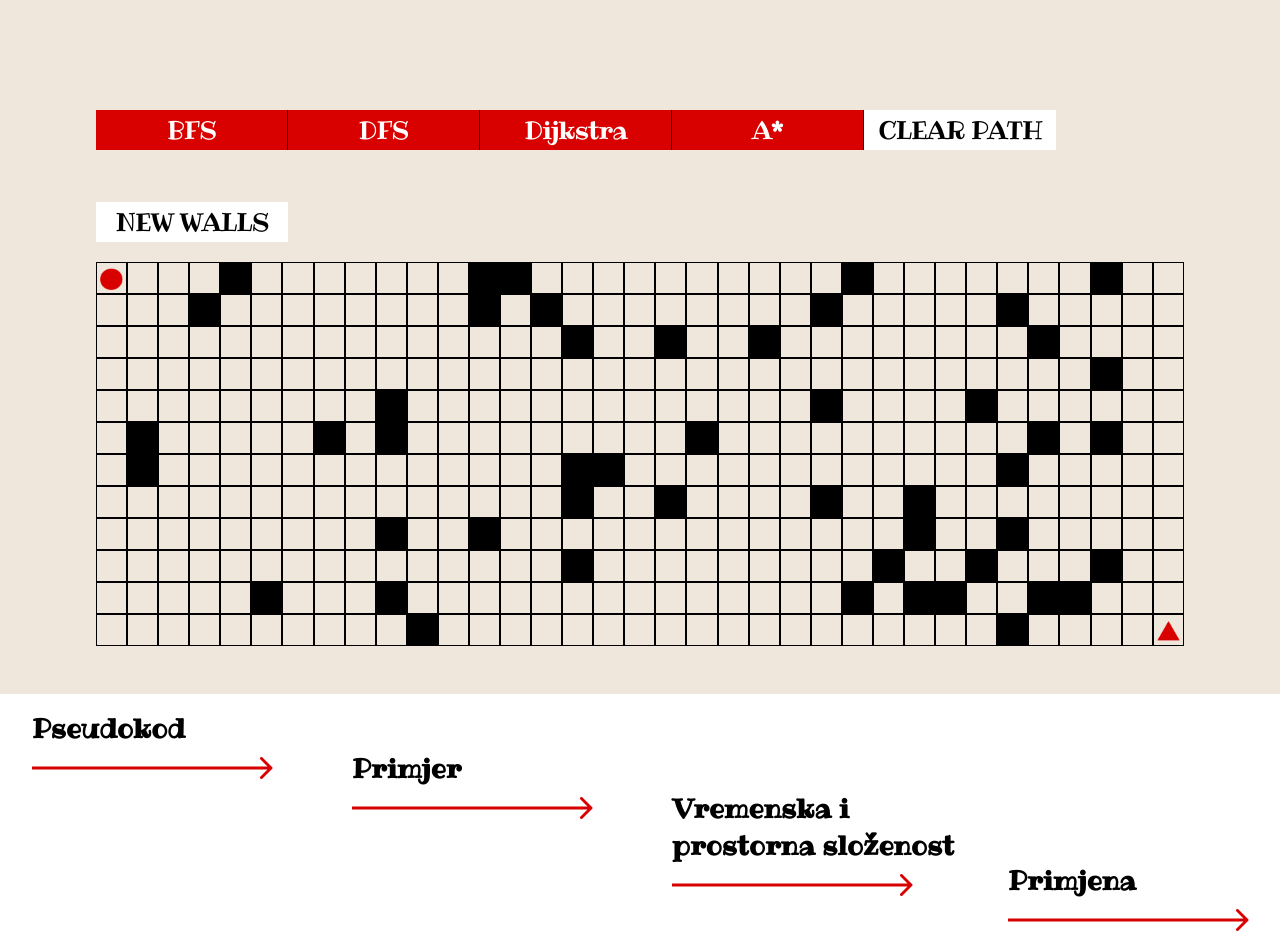
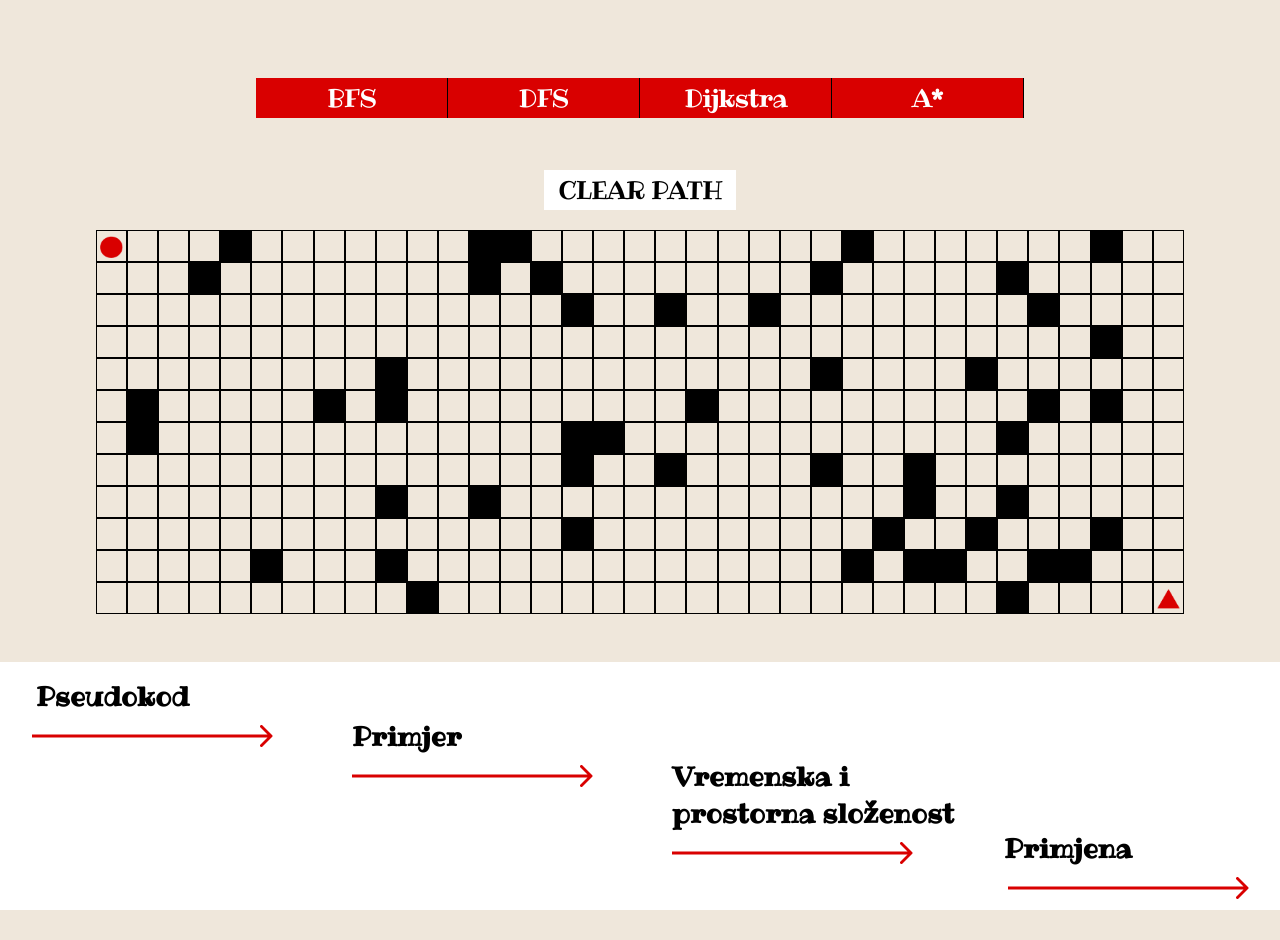
Before and after one commit to j-grgur-hci/PathVisualizer-vol2, a React (Create React App) app: page / in a window 1280 px wide. Shown: the part 300-1240 px from the top of the page. Built offline with nearby package versions, Linux system fonts and the light colour scheme.

Commit message:
Added hover effect to navigation, fixed main navbar position

```diff
--- a/package.json
+++ b/package.json
@@ -12,7 +12,9 @@
     "@testing-library/user-event": "^12.8.3",
     "bootstrap": "^5.1.3",
     "react": "^17.0.2",
+    "react-bootstrap": "^2.3.1",
     "react-dom": "^17.0.2",
+    "react-router-hash-link": "^2.4.3",
     "react-scripts": "4.0.3",
     "web-vitals": "^1.1.1"
   },
--- a/src/Pseudokod.js
+++ b/src/Pseudokod.js
@@ -10,7 +10,7 @@ return(
         <img src={pseudoSlika} style={{marginLeft:'auto',marginRight:'auto',marginTop:'2rem',marginBottom:'4rem',display: 'block',width:'100%', }}/>
     <Grid container spacing={4} direction="row" >
         <Grid item xs={6} >
-                    <img src={okvir} style={{marginLeft:'2rem'}}/>
+                    <img src={okvir} style={{marginLeft:'2rem'}} alt='okvir za sliku pseudokoda'/>
                     </Grid>
         <Grid item xs={6}>
                     <h5>Rekurzija DFS algoritma se implementira uporabom stoga, pri čemu će svaki čvor grafa biti označen ako posjećen ili neposjećen. Implementacija može biti opisana na sljedeći način:
--- a/src/grid.js
+++ b/src/grid.js
@@ -5,6 +5,7 @@ import Astar from './algorithms/astar';
 import dijkstra from './algorithms/dijkstra';
 import dfs from './algorithms/dfs';
 import bfs from './algorithms/bfs';
+import {Grid} from '@mui/material';
 const rows=12;
 const cols=35;
 const NODE_START_ROW=0;
@@ -320,13 +321,19 @@ return(
     <div class='main' id='grid'>
         {/* <button type='button' class='button' onClick={clearWalls}>Clear walls</button> */}
         {/* <button type='button' class='button' onClick={clearBoard}>Clear board</button> */}
+         <Grid container spacing={0} direction="column" >
+        <Grid item xs={12} style={{maxWidth:'85%', margin:'auto',position:'relative'}}  >
         <button type='button' class='button' id='1' onClick={visualizePathBFS}>BFS</button>
         <button type='button' class='button' id='2' onClick={visualizePathDFS}>DFS</button>
         <button type='button' class='button' id='3' onClick={visualizePathDijkstra}>Dijkstra</button>
         <button type='button'class='button' id='4' onClick={visualizePathAstar} >A*</button>
+                    </Grid>
+        <Grid item xs={12}style={{maxWidth:'85%', margin:'auto',position:'relative'}} >
         {/* <button type='button' class='clear' onClick={clearPath} >Clear path</button> */}
-        <button type='button' class='clear' onClick={clearPath}>CLEAR PATH</button>
-        <button type='button' class='clear' onClick={clearPath}>NEW WALLS</button>
+        <button type='button' class='clear' onClick={clearPath} >CLEAR PATH</button>
+        {/* <button type='button' class='clear' onClick={clearPath}>NEW WALLS</button> */}
+        </Grid>
+        </Grid>
         {gridWithNode}
     </div>
 )
--- a/src/navigation.css
+++ b/src/navigation.css
@@ -13,3 +13,15 @@
     padding-bottom: 0rem;
     padding-top: 1rem;
 }
+
+.option {
+  box-shadow: inset 0 0 0 0 #D90000;
+  color: black;
+  margin: 0 -.25rem;
+  padding: 0 .25rem;
+  transition: color .3s ease-in-out, box-shadow .3s ease-in-out;
+}
+.option:hover {
+  box-shadow: inset 100px 0 0 0 #fa0202;
+  color: black;
+}
--- a/src/navigation.js
+++ b/src/navigation.js
@@ -1,5 +1,6 @@
 import React from 'react';
 import {Grid} from '@mui/material';
+import { HashLink } from 'react-router-hash-link';
 import './navigation.css'
 import Arrow from "./images/Arrow.png"
 
@@ -10,20 +11,20 @@ const Navigation =()=>{
 
                    <Grid container spacing={0} direction="row" >
                     <Grid item xs={3} >
-                                <h5 style={{margin:'0rem'}}>Pseudokod</h5>
+                                <h5 style={{margin:'0rem'}} class='option'> Pseudokod</h5>
+                                <img src={Arrow} alt='Arrow image'/>
+                    </Grid>
+                    <Grid item xs={3}>
+                                <h5 style={{marginBottom:'0rem', marginTop:'2.5rem'}} class='option' alt='Arrow image'>Primjer</h5>
                                 <img src={Arrow}/>
                     </Grid>
                     <Grid item xs={3}>
-                                <h5 style={{marginBottom:'0rem', marginTop:'2.5rem'}}>Primjer</h5>
+                                <h5 style={{marginBottom:'0rem', marginTop:'5rem'}} class='option' alt='Arrow image'>Vremenska i prostorna složenost</h5>
                                 <img src={Arrow}/>
                     </Grid>
                     <Grid item xs={3}>
-                                <h5 style={{marginBottom:'0rem', marginTop:'5rem'}}>Vremenska i prostorna složenost</h5>
-                                <img src={Arrow}/>
-                    </Grid>
-                    <Grid item xs={3}>
-                                <h5 style={{marginBottom:'0rem', marginTop:'9.5rem', paddingLeft:'1rem'}}>Primjena</h5>
-                                <img src={Arrow} style={{ paddingLeft:'1rem'}}/>
+                                <h5 style={{marginBottom:'0rem', marginTop:'9.5rem', paddingLeft:'1rem'}} class='option'>Primjena</h5>
+                                <img src={Arrow} style={{ paddingLeft:'1rem'}} alt='Arrow image'/>
                     </Grid>
                     </Grid>
     </div>
--- a/src/primjena.js
+++ b/src/primjena.js
@@ -7,10 +7,10 @@ import './primjena.css'
 const Primjena=()=>{
 return(
     <div class="pseudokod" style={{paddingBottom:'2rem'}}>
-        <img src={primjenaSlika} style={{marginLeft:'auto',marginRight:'auto',marginTop:'2rem',marginBottom:'4rem',display: 'block',width:'100%', }}/>
+        <img src={primjenaSlika} style={{marginLeft:'auto',marginRight:'auto',marginTop:'2rem',marginBottom:'4rem',display: 'block',maxWidth:'100%', height:'auto',  }}/>
     <Grid container spacing={4} direction="row" >
         <Grid item xs={6} >
-                    <img src={okvir} style={{marginLeft:'2rem'}}/>
+                    <img src={okvir} style={{marginLeft:'2rem'}} alt='okvir za sliku primjene'/>
                     </Grid>
         <Grid item xs={6}>
                     <h5>Rekurzija DFS algoritma se implementira uporabom stoga, pri čemu će svaki čvor grafa biti označen ako posjećen ili neposjećen. Implementacija može biti opisana na sljedeći način:
--- a/src/primjer.js
+++ b/src/primjer.js
@@ -16,7 +16,7 @@ const Primjer=()=>{
                         4. Ponavlja se 2. i 3. korak dok stog ne bude prazan</h5>
         </Grid>
         <Grid item xs={6} >
-                    <img src={okvirPrimjer} style={{}}/>
+                    <img src={okvirPrimjer} alt='okvir za sliku primjera'/>
         </Grid>
 
     </Grid>
--- a/src/slozenost.js
+++ b/src/slozenost.js
@@ -16,7 +16,7 @@ const Slozenost=()=>{
                         4. Ponavlja se 2. i 3. korak dok stog ne bude prazan</h5>
         </Grid>
         <Grid item xs={6} >
-                    <img src={okvirSlozenost} style={{marginLeft:'5rem'}}/>
+                    <img src={okvirSlozenost} style={{marginLeft:'5rem'}} alt='okvir za sliku slozenosti'/>
         </Grid>
 
     </Grid>
```
Also changed, not shown: src/grid.css (line endings or trailing spaces), 1 other file (tests, documents, lock files or other folders).
